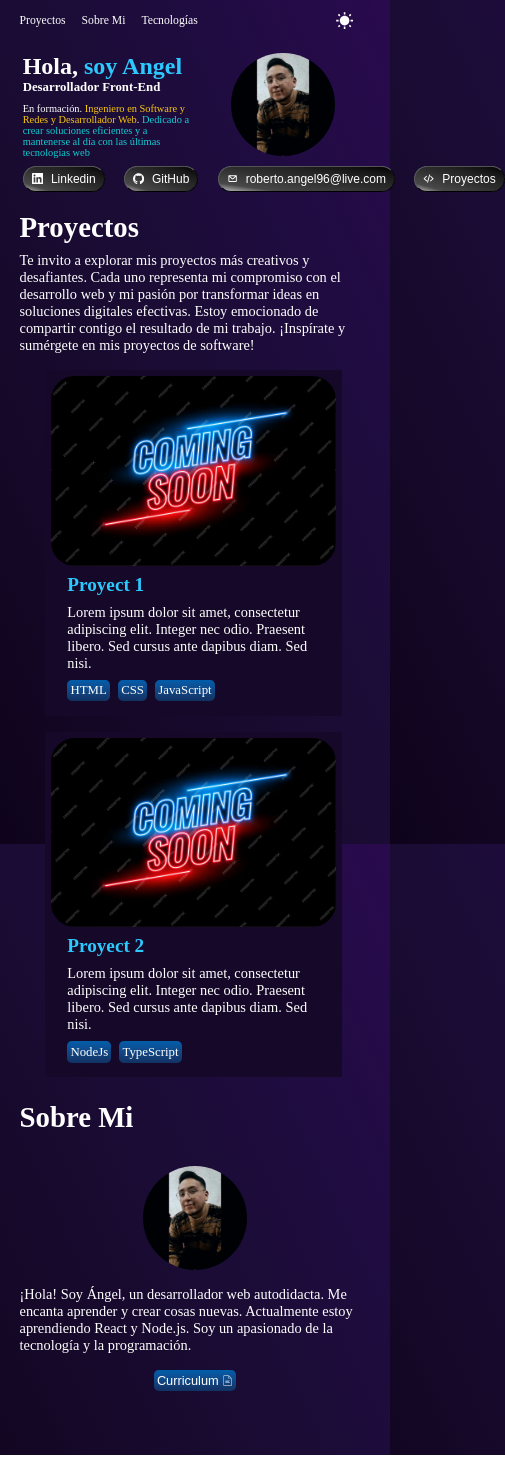
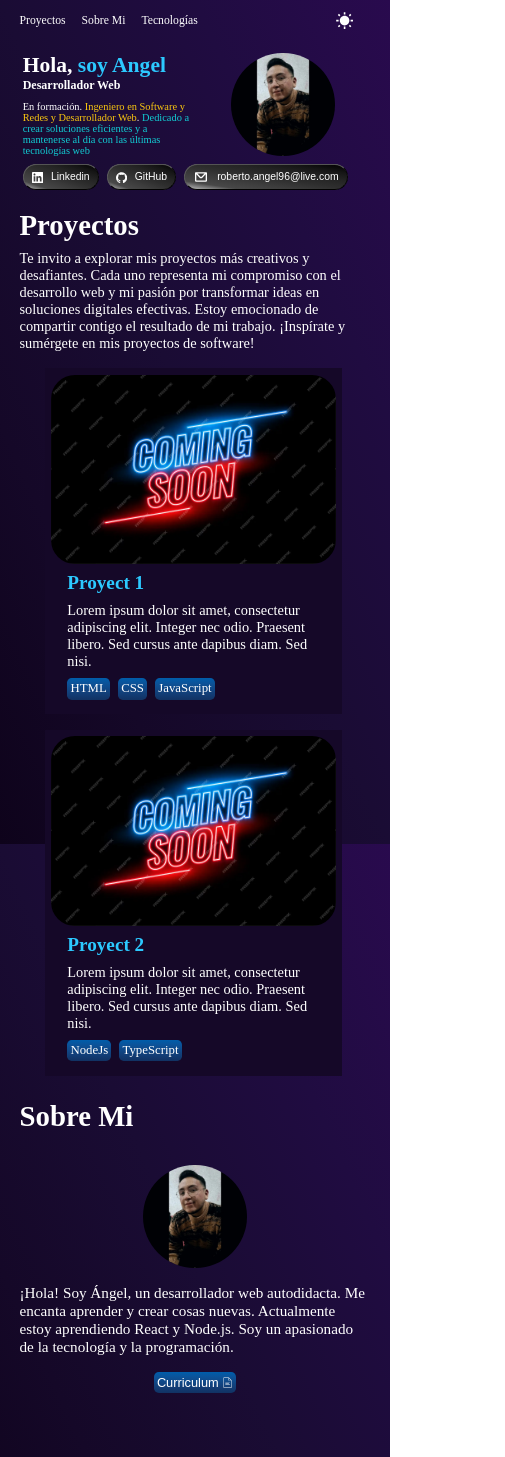
Before and after one commit to Angelbyte96/angel-portfolio, a React (Vite) app: page / in a window 390 px wide. Shown: the whole page, 505 px wide, since content can reach past the window. Built offline with nearby package versions, Linux system fonts and the light colour scheme.

Commit message:
feat: se arregla diseno responsive para mobile

```diff
--- a/index.html
+++ b/index.html
@@ -32,7 +32,7 @@
 				<div class="row_main_content">
 					<h1>Hola, <span>soy Angel</span></h1>
 				</div>
-				<div class="row_main_content"><h4>Desarrollador Front-End</h4></div>
+				<div class="row_main_content"><h4>Desarrollador Web</h4></div>
 				<div class="row_main_content">
 					<p>
 						En formación.
@@ -46,7 +46,7 @@
 				<div class="row_main_content">
 					<img src="./src/assets/Angel-Profile.webp" />
 				</div>
-				<div id="link-redes" class="row_main_content">
+				<ul id="link-redes" class="row_main_content">
 					<li id="list-redes">
 						<button>
 							<svg
@@ -91,27 +91,9 @@
 							</svg>
 							<a href="" class="card-redes">roberto.angel96@live.com</a>
 						</button>
-						<button>
-							<svg
-								width="16"
-								height="16"
-								viewBox="0 0 24 24"
-								fill="none"
-								xmlns="http://www.w3.org/2000/svg">
-								<path
-									d="M13.325 3.05011L8.66741 20.4323L10.5993 20.9499L15.2568 3.56775L13.325 3.05011Z"
-									fill="#fff" />
-								<path
-									d="M7.61197 18.3608L8.97136 16.9124L8.97086 16.8933L3.87657 12.1121L8.66699 7.00798L7.20868 5.63928L1.04956 12.2017L7.61197 18.3608Z"
-									fill="#fff" />
-								<path
-									d="M16.388 18.3608L15.0286 16.9124L15.0291 16.8933L20.1234 12.1121L15.333 7.00798L16.7913 5.63928L22.9504 12.2017L16.388 18.3608Z"
-									fill="#fff" />
-							</svg>
-							<a href="" class="card-redes">Proyectos</a>
-						</button>
+
 					</li>
-				</div>
+				</ul>
 			</section>
 			<section id="section-proyects">
 				<h1>Proyectos</h1>
--- a/src/styles/style.css
+++ b/src/styles/style.css
@@ -115,7 +115,7 @@
 				place-content: left;
 				place-items: end;
 				padding: 0.2rem;
-				font-size: clamp(1rem, 1.8vw, 2rem);
+				font-size: clamp(0.9rem, 1.8vw, 2rem);
 
 				span {
 					color: #2cc9ff;
@@ -128,7 +128,7 @@
 				padding: 0.2rem;
 
 				h4 {
-					font-size: clamp(0.8rem, 1.2vw, 1.3rem);
+					font-size: clamp(0.75rem, 1.2vw, 1.3rem);
 					padding: 0;
 					margin: -0.5rem 0 0 0;
 				}
@@ -174,12 +174,13 @@
 				height: min-content;
 				#list-redes {
 					display: flex;
+					flex-wrap: wrap;
 					list-style: none;
 					flex-direction: row;
 					gap: 0.6rem;
 					height: min-content;
 					@media (width <= 550px) {
-						gap: 1.2rem;
+						gap: 0.5rem;
 					}
 
 					button {
@@ -193,7 +194,7 @@
 						align-items: center;
 						border-radius: 9999px;
 						border-width: 1px;
-						font-size: 0.75rem;
+						font-size: clamp(0.65rem, 1.2vw, 0.75rem);
 						line-height: 1rem;
 						background-image: linear-gradient(
 							to right top,
@@ -224,6 +225,13 @@
 						a {
 							color: #fff;
 							text-decoration: none;
+						}
+					}
+
+					button:nth-child(3) {
+						svg {
+							width: 1rem;
+							height: 1rem;
 						}
 					}
 				}
@@ -332,6 +340,10 @@
 			align-items: center;
 			color: #fff;
 			margin-bottom: 2rem;
+			@media (width <= 550px) {
+				width: 90vw;
+				margin: 0 auto 2rem;
+			}
 
 			h1 {
 				font-size: clamp(1.8rem, 1.2vw, 2rem);
@@ -348,8 +360,11 @@
 			}
 
 			p {
-				font-size: clamp(0.9rem, 1.2vw, 1.2rem);
+				font-size: clamp(0.95rem, 1.2vw, 1.2rem);
 				margin: 0 0 1rem 0;
+				@media (width <= 550px) {
+					text-wrap: wrap;
+				}
 			}
 
 			button {
```
Also changed, not shown: 1 other file (tests, documents, lock files or other folders).
